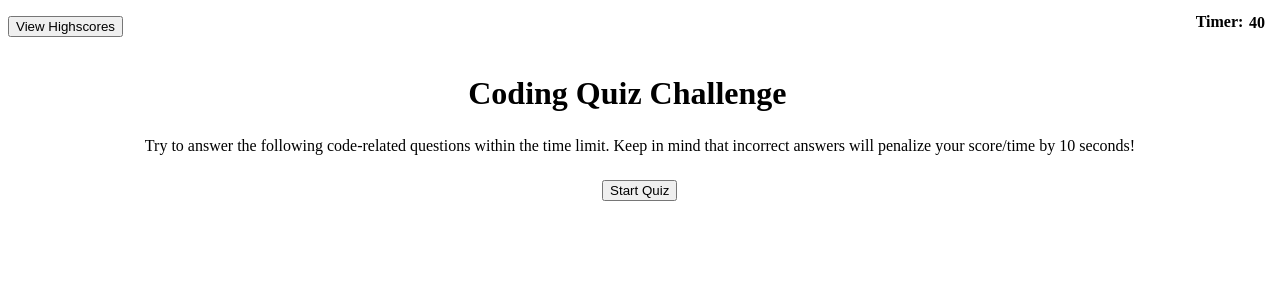
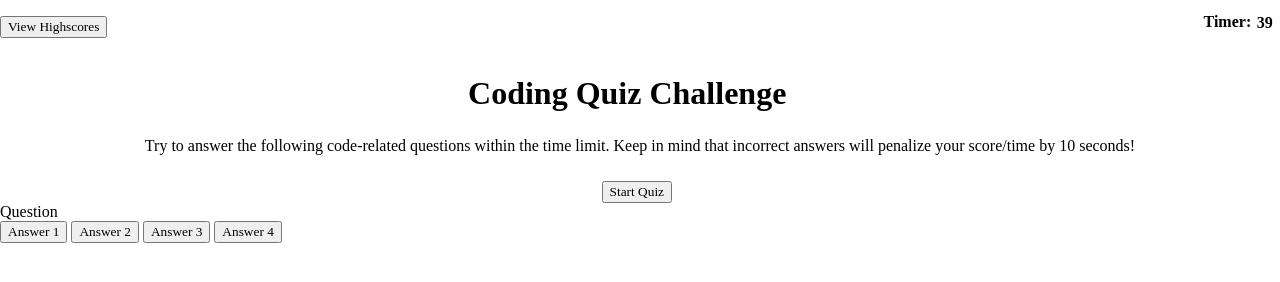
Before and after one commit to lyubomirg1995/coding-quiz, a plain HTML site: page index.html in a window 1280 px wide. Both pictures are taken after a click on the button "Start Quiz". Drawn offline with nearby package versions, Linux system fonts and the light colour scheme.

Commit message:
added quiz structure and questions

```diff
--- a/assets/css/styles.css
+++ b/assets/css/styles.css
@@ -1,3 +1,12 @@
+ *, *::before, *::after {
+    box-sizing: border-box;
+    font-family: 'Times New Roman', Times, serif
+ }
+
+body {
+    padding: 0;
+    margin: 0;
+}
 
 header {
     list-style: none;
@@ -32,3 +41,7 @@ header {
     justify-content: center;
     align-items: center;
 }
+
+.hide {
+    display: none;
+}
--- a/assets/js/script.js
+++ b/assets/js/script.js
@@ -1,13 +1,24 @@
 var timeEl = document.getElementById("counter-key");
-var secondsEl = document.getElementbyId("counter-value");
+var secondsEl = document.getElementById("counter-value");
 var secondsLeft = 40;
-var startButton = document.getElementbyId("start-button");
+const startButton = document.getElementById("start-button");
+const questionContainerElement = document.getElementById('question-container');
+const questionElement = document.getElementById('question');
+const answerButtonsElement = document.getElementById('answer-buttons');
 
-startButton.addEventListener("click", function () {
-    function setTime () {
-        //Sets interval in variable
+startButton.addEventListener('click', startGame);
+// How to switch to next question?
+
+
+let shuffledQuestions, currentQuestionIndex;
+
+
+function startGame () {
+
+    //Sets interval in variable
+    console.log('Start Game');
         var timerInterval = setInterval(function() {
-            document.getElementbyId("counter-value").innerHTML = secondsLeft
+            document.getElementById("counter-value").innerHTML = secondsLeft;
             secondsLeft--;
             secondsLeft.textContent = secondsEl;
 
@@ -21,5 +32,120 @@ startButton.addEventListener("click", function () {
 
         }, 1000);
 
+
+
+    startButton.classList.add('hide');
+    shuffledQuestions = questions.sort(() => Math.random() - .5);
+    currentQuestionIndex = 0;
+    questionContainerElement.classList.remove('hide');
+    setNextQuestion();
+}
+
+function setNextQuestion() {
+    resetState()
+    showQuestion(shuffledQuestions[currentQuestionIndex])
+}
+
+function showQuestion(question) {
+    questionElement.innerText = question.question;
+    question.answers.forEach(answers => {
+        const button = document.createElement('button')
+        button.innerText = answers.text
+        if (answers.correct) {
+            button.dataset.correct = answers.correct
+        }
+        button.addEventListener('click', selectAnswer)
+        answerButtonsElement.appendChild(button)
+    });
+}
+
+function resetState () {
+    clearStatusClass(document.body);
+    while (answerButtonsElement.firstChild) {
+        answerButtonsElement.removeChild(answerButtonsElement.firstChild);
     };
-});
+
+}
+
+function selectAnswer(event) {
+    const selectedButton = event.target;
+    const correct = selectedButton.dataset.correct;
+    setStatusClass(document.body, correct);
+    Array.from(answerButtonsElement.children).forEach(button => {
+        setStatusClass(button, button.dataset.correct);
+    });
+    // How to dynamically switch to last screen?
+    if (shuffledQuestions.length > currentQuestionIndex +1) {
+
+    } else {
+
+    }
+
+}
+
+const questions = [
+    {
+        question: 'Commonly used data types DO NOT include:',
+        answers: [
+            { text: 'strings', correct: false },
+            { text: 'booleans', correct: true },
+            { text: 'alerts', correct: false },
+            { text: 'numbers', correct: false },
+        ]
+    },
+    {
+        question: 'The condition in an if/else statement is enclosed within ___.',
+        answers: [
+            { text: 'quotes', correct: false },
+            { text: 'curly brackets', correct: false },
+            { text: 'parantheses', correct: true },
+            { text: 'square brackets', correct: false },
+        ]
+    },
+    {
+        question: 'Arrays in Javascript can be used to store____.',
+        answers: [
+            { text: 'numbers and strings', correct: false },
+            { text: 'other arrays', correct: false },
+            { text: 'booleans', correct: false },
+            { text: 'all of the above', correct: true },
+        ]
+    },
+    {
+        question: 'String values must be enclosed within ___ when being assigned to variables',
+        answers: [
+            { text: 'commas', correct: false },
+            { text: 'curly brackets', correct: false},
+            { text: 'quotes', correct: true },
+            { text: 'parentheses', correct: false },
+        ]
+    },
+    {
+        question: 'A very useful tool used during development and debugging for printing content to the debugger is:',
+        answers: [
+            { text: 'Javascript', correct: false },
+            { text: 'terminal/bash,', correct: false },
+            { text: 'for loops', correct: false },
+            { text: 'console log', correct: true },
+        ]
+    }
+
+]
+
+
+// Present feedback??
+
+function setStatusClass(element, correct) {
+    clearStatusClass(element);
+    if(correct) {
+        element.classList.add('correct');
+    }
+}
+
+
+// add CSS class in styles.css --> should remove feedback after moving to next question
+function clearStatusClass(element) {
+    element.classList.remove('correct');
+    element.classList.remove('wrong');
+
+}
--- a/index.html
+++ b/index.html
@@ -24,15 +24,26 @@
       </ul>
     </header>
 
-    <div class="start-screen">
+    <div class="start-screen" class="hide">
       <h1 style="text-align: center; margin-bottom: 2%; margin-right: 2%;">Coding Quiz Challenge</h1>
       <p style="text-align: center;">
         Try to answer the following code-related questions within the time
         limit. Keep in mind that incorrect answers will penalize your score/time
         by 10 seconds!
       </p>
-      <button id="start-button" style="margin-left: 47%; margin-top: 2%;">Start Quiz</button>
+      <button id="start-button" class="start-button button" style="margin-left: 47%; margin-top: 2%;">Start Quiz</button>
     </div>
+
+    <div class="container">
+        <div id="question-container" class="hide">
+          <div id="question">Question</div>
+          <div id="answers-buttons" class="btn-grid">
+            <button class="btn">Answer 1</button>
+            <button class="btn">Answer 2</button>
+            <button class="btn">Answer 3</button>
+            <button class="btn">Answer 4</button>
+          </div>
+        </div>
 
 
     <script src="https://code.jquery.com/jquery-3.5.1.min.js"></script>
```
Also changed, not shown: 1 other file.
